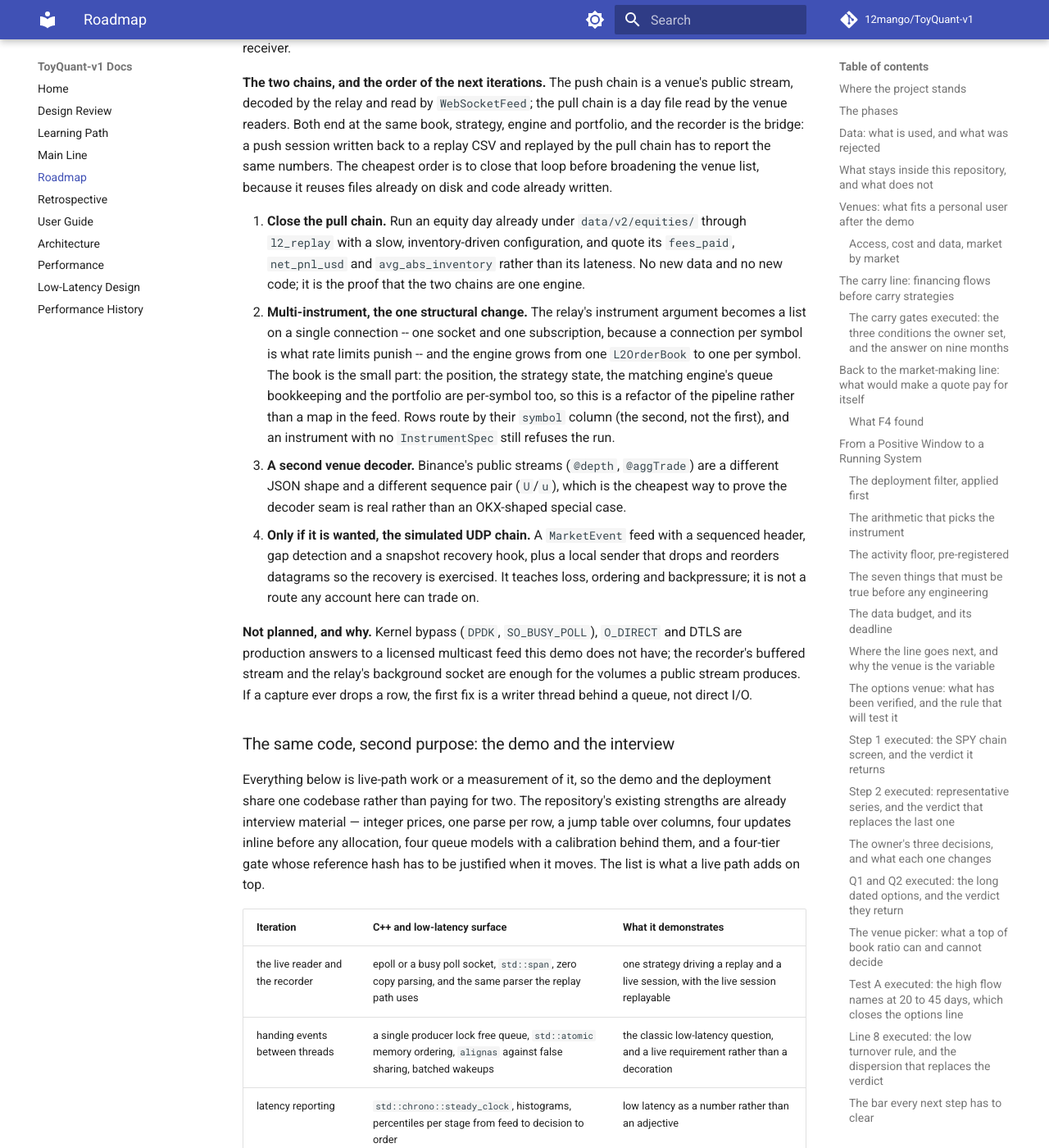
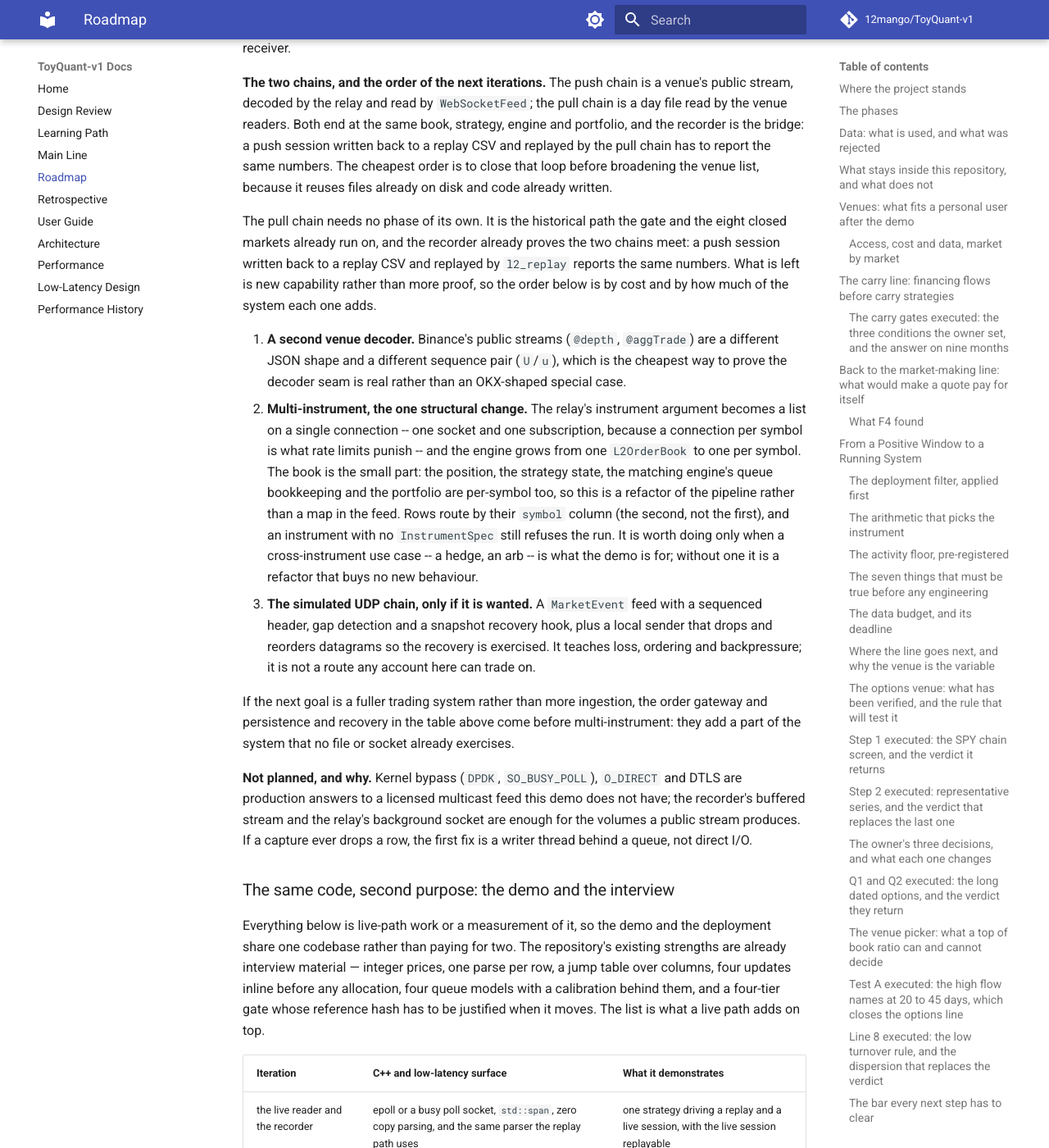
Before and after one commit to 12mango/ToyQuant-v1, an MkDocs documentation site: the page built from docs/ROADMAP.md, in a window 1280 px wide and 1400 px high, scrolled down 39798 px. Shown: the whole window at 82% size. Built offline with MkDocs 1.6.1 and Material for MkDocs 9.7.7, drawn with Linux system fonts in a browser that asks for light colours; comment, search, counter and statistics services are not loaded.

Commit message:
docs: Drop the pull-chain phase, which the historical path already covers
The first numbered iteration was "close the pull chain" with an equity day. It is redundant: the pull chain
is exactly the historical path the gate and the eight closed markets already run on, and the recorder
already proves the two chains meet -- a push session written back to a replay CSV and replayed by l2_replay
reports the same numbers. Re-running an equity day would add a demonstration, not a fact, and the
repository is not keeping demonstrations.

So the list now names only what adds capability: a second venue decoder (the cheapest proof that the
seam is real), multi-instrument with the caveat that it needs a cross-instrument use case to be worth its
refactor, and the optional simulated UDP chain. If the next goal is a fuller trading system rather than
more ingestion, the order gateway and persistence come first, because no file or socket exercises them.

Docs only. The prose lint reports no problems and both gate tiers pass.

```diff
--- a/docs/ROADMAP.md
+++ b/docs/ROADMAP.md
@@ -1164,22 +1164,30 @@ the same book, strategy, engine and portfolio, and the recorder is the bridge: a
 a replay CSV and replayed by the pull chain has to report the same numbers. The cheapest order is to close
 that loop before broadening the venue list, because it reuses files already on disk and code already written.
 
-1. **Close the pull chain.** Run an equity day already under `data/v2/equities/` through `l2_replay` with a
-   slow, inventory-driven configuration, and quote its `fees_paid`, `net_pnl_usd` and `avg_abs_inventory`
-   rather than its lateness. No new data and no new code; it is the proof that the two chains are one engine.
+The pull chain needs no phase of its own. It is the historical path the gate and the eight closed markets
+already run on, and the recorder already proves the two chains meet: a push session written back to a replay
+CSV and replayed by `l2_replay` reports the same numbers. What is left is new capability rather than more
+proof, so the order below is by cost and by how much of the system each one adds.
+
+1. **A second venue decoder.** Binance's public streams (`@depth`, `@aggTrade`) are a different JSON shape
+   and a different sequence pair (`U`/`u`), which is the cheapest way to prove the decoder seam is real
+   rather than an OKX-shaped special case.
 2. **Multi-instrument, the one structural change.** The relay's instrument argument becomes a list on a single
    connection -- one socket and one subscription, because a connection per symbol is what rate limits punish
    -- and the engine grows from one `L2OrderBook` to one per symbol. The book is the small part: the position,
    the strategy state, the matching engine's queue bookkeeping and the portfolio are per-symbol too, so this
    is a refactor of the pipeline rather than a map in the feed. Rows route by their `symbol` column (the
-   second, not the first), and an instrument with no `InstrumentSpec` still refuses the run.
-3. **A second venue decoder.** Binance's public streams (`@depth`, `@aggTrade`) are a different JSON shape
-   and a different sequence pair (`U`/`u`), which is the cheapest way to prove the decoder seam is real
-   rather than an OKX-shaped special case.
-4. **Only if it is wanted, the simulated UDP chain.** A `MarketEvent` feed with a sequenced header, gap
+   second, not the first), and an instrument with no `InstrumentSpec` still refuses the run. It is worth doing
+   only when a cross-instrument use case -- a hedge, an arb -- is what the demo is for; without one it is a
+   refactor that buys no new behaviour.
+3. **The simulated UDP chain, only if it is wanted.** A `MarketEvent` feed with a sequenced header, gap
    detection and a snapshot recovery hook, plus a local sender that drops and reorders datagrams so the
    recovery is exercised. It teaches loss, ordering and backpressure; it is not a route any account here can
    trade on.
+
+If the next goal is a fuller trading system rather than more ingestion, the order gateway and persistence and
+recovery in the table above come before multi-instrument: they add a part of the system that no file or
+socket already exercises.
 
 **Not planned, and why.** Kernel bypass (`DPDK`, `SO_BUSY_POLL`), `O_DIRECT` and DTLS are production answers
 to a licensed multicast feed this demo does not have; the recorder's buffered stream and the relay's
```
